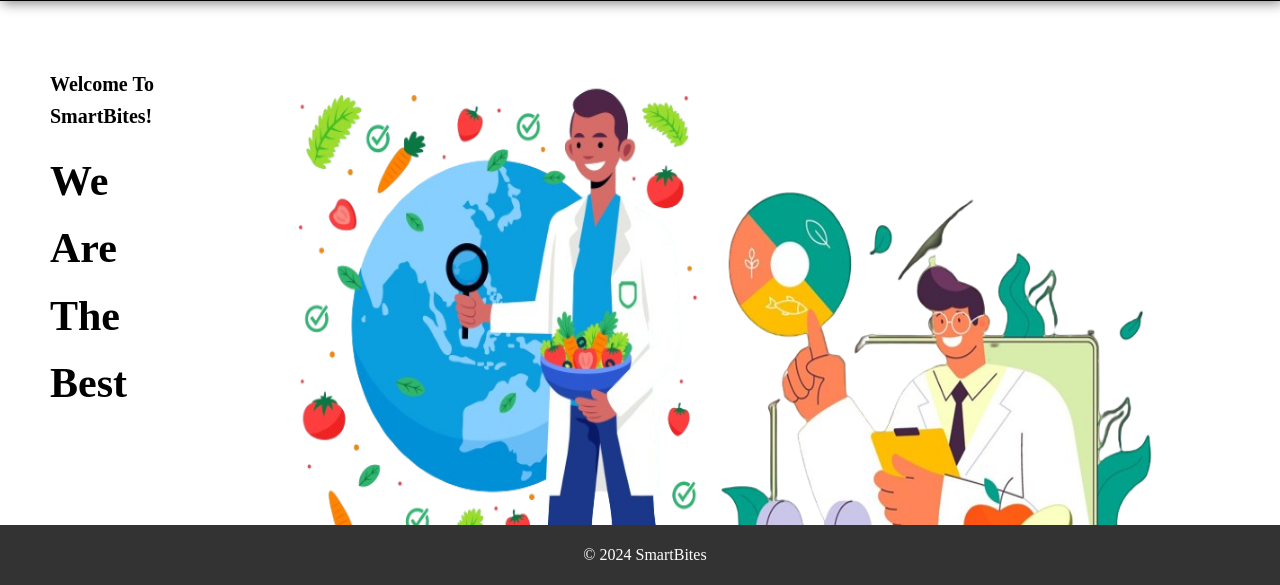
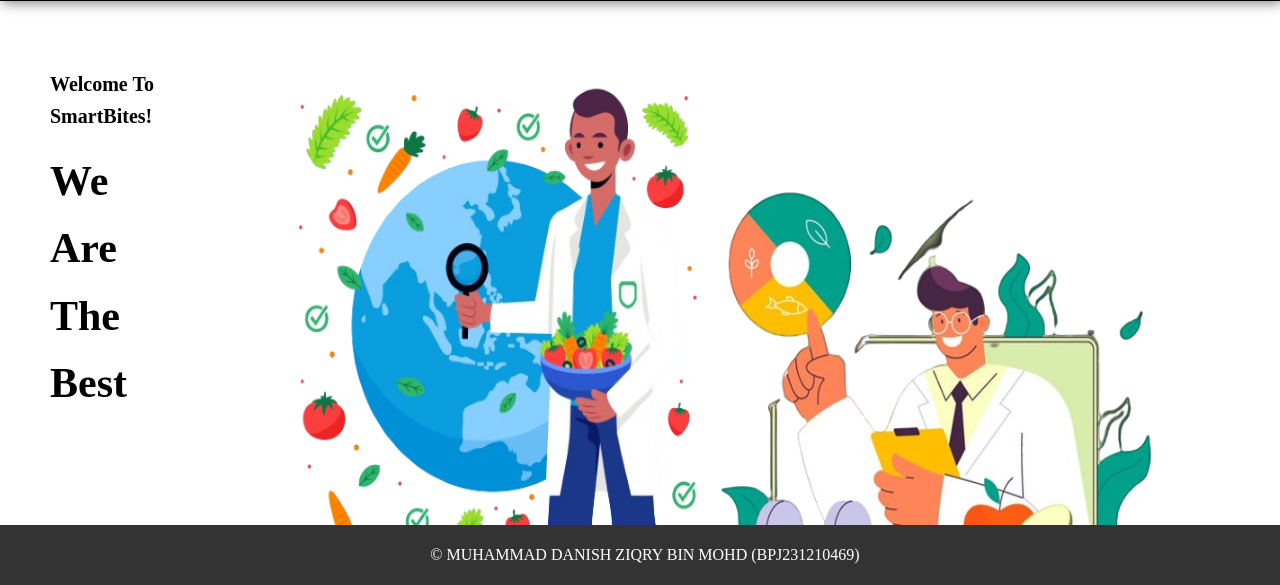
Before and after one commit to Danziq12/SmartBites.com, a plain HTML site: page index.html in a window 1280 px wide. Shown: the part 215-800 px from the top of the page. Drawn offline with Linux system fonts and the light colour scheme; a script that the page names is missing; a web font is replaced by a local one.

Commit message:
index.html

```diff
--- a/index.html
+++ b/index.html
@@ -35,7 +35,7 @@
         </main>
 
         <footer>
-            <p>&copy; 2024 SmartBites</p>
+            <p>&copy; MUHAMMAD DANISH ZIQRY BIN MOHD (BPJ231210469)</p>
         </footer>
         </body>
 </html>
```
